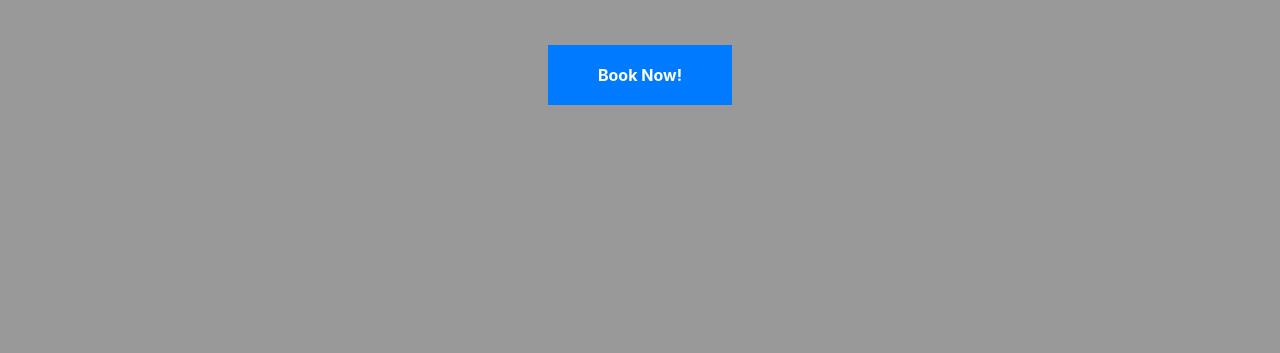
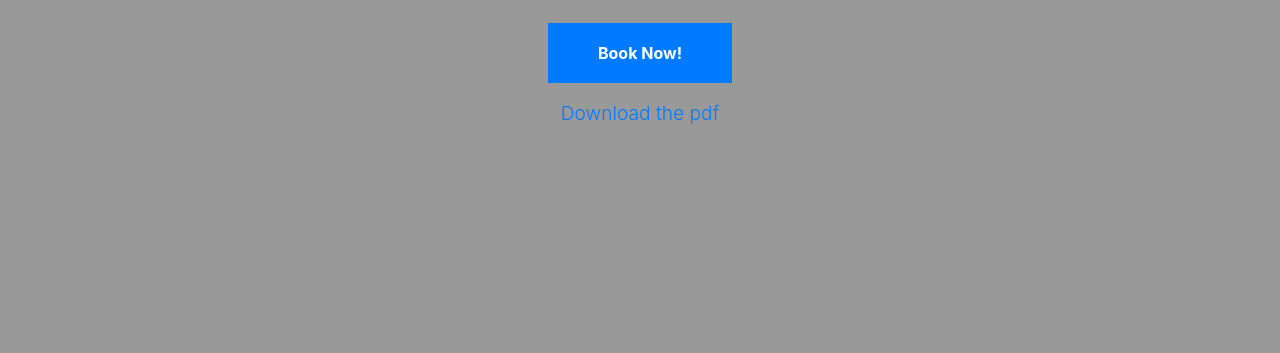
Before and after one commit to sameeksharathi/Bus-Pass-System, a plain HTML site: page index.html in a window 1280 px wide. Shown: the part 371-724 px from the top of the page. Drawn offline with nearby package versions, Linux system fonts and the light colour scheme; a web font is replaced by a local one.

Commit message:
Bus Pass System

```diff
--- a/index.html
+++ b/index.html
@@ -55,6 +55,7 @@
                     <p class="mb-5">A bus ride is like being in another world.</p>
                     <p><a href="book.php" class="btn btn-primary py-3 px-5 text-white font-weight-bold">Book Now!</a>
                     </p>
+                    <p><a href="book.pdf" download="newfilename">Download the pdf</a></p>
                 </div>
             </div>
         </div>
```
Also changed, not shown: 1 other file.
